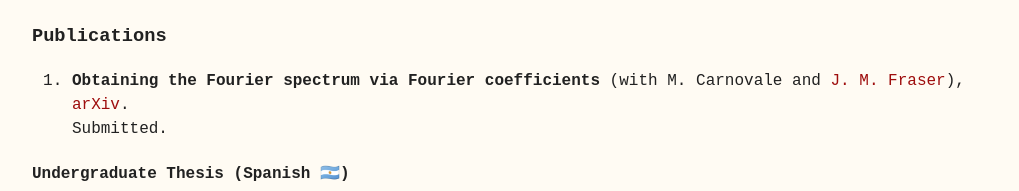
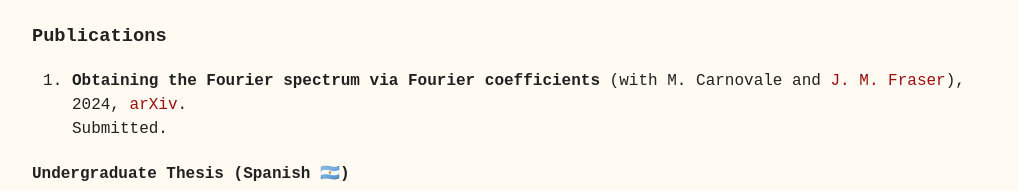
Before and after one commit to AnadeOre/anadeore.github.io, a Next.js app: page /research in a window 1280 px wide. Shown: the part 434-625 px from the top of the page, without its empty margins (128-1147 px from the left). Built offline with nearby package versions, Linux system fonts and the light colour scheme.

Commit message:
add year to publication

```diff
--- a/src/app/research/page.jsx
+++ b/src/app/research/page.jsx
@@ -50,7 +50,7 @@ const Page = () => {
             href='https://jonathan-fraser.github.io/homepage/'>
             J. M. Fraser
           </Link>
-          ),{' '}
+          ), 2024,{' '}
           <Link
             href='https://arxiv.org/abs/2403.12603v1'
             target='_blank'
```
